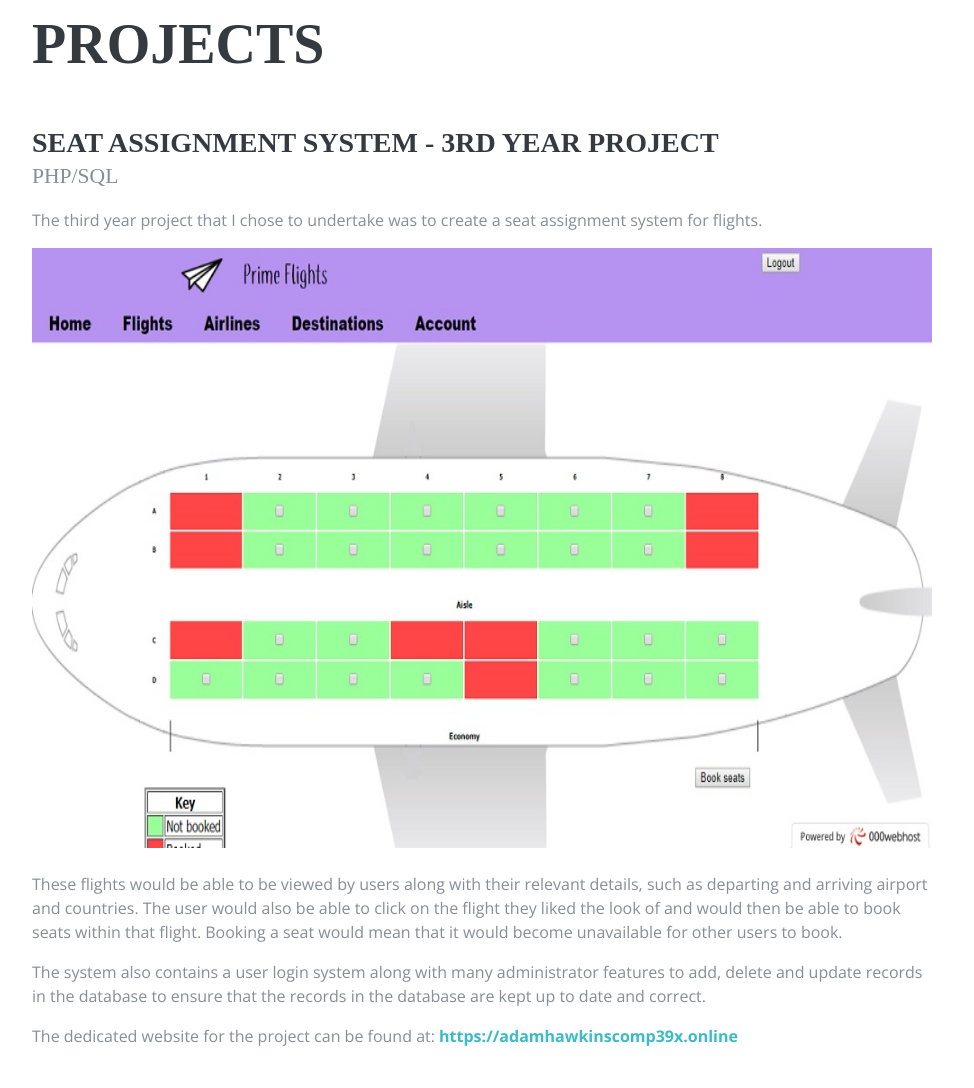
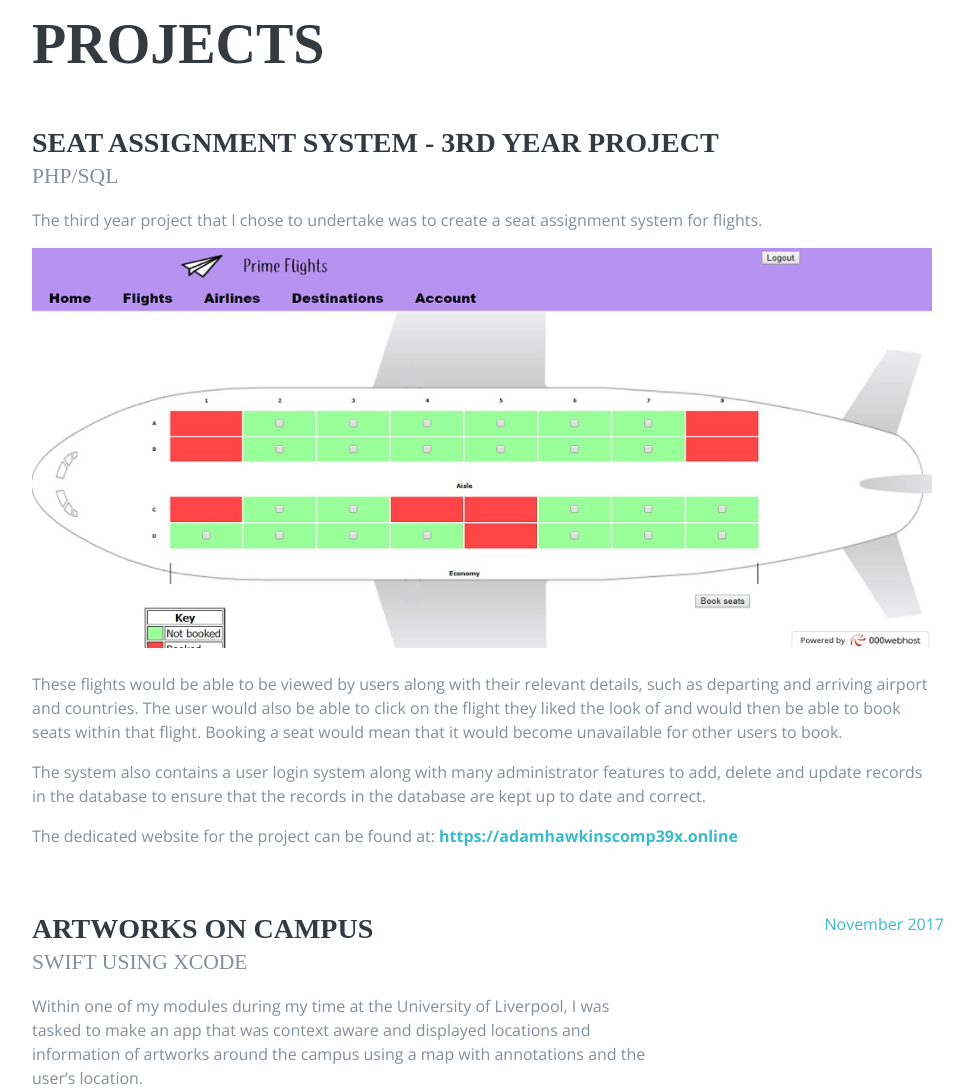
Before and after one commit to Guppylicious/guppylicious.github.io, a PHP site: page / in a window 1280 px wide; the page is wider, and only the part inside the window is pictured. Shown: the part 837-1925 px from the top of that part, without its empty margins (288-1262 px from the left). Run offline with PHP 8.4, Linux system fonts and the light colour scheme; some web fonts are replaced.

Commit message:
3rd year

```diff
--- a/css/resume.css
+++ b/css/resume.css
@@ -183,5 +183,5 @@ a:hover, a:focus, a:active {
 
 #project {
 	width: 900px;
-	height: 600px;
+	height: 400px;
 }
```
